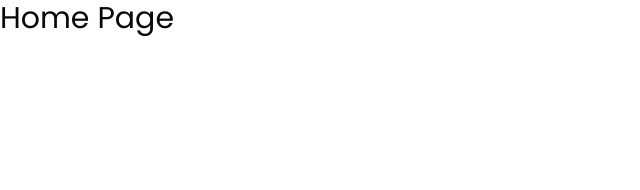
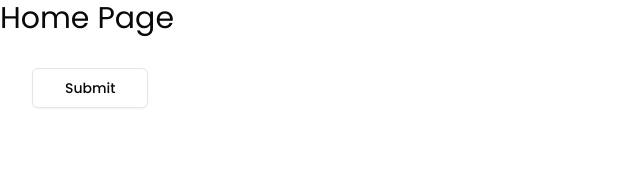
Before and after one commit to Nimira43/Vita, a Next.js app: page / in a window 1280 px wide. Shown: the top 190 px of the page, without its empty margins (0-640 px from the left). Built offline with nearby package versions, Linux system fonts and the light colour scheme.

Commit message:
Shadcn - testing: ok

```diff
--- a/app/page.tsx
+++ b/app/page.tsx
@@ -1,6 +1,14 @@
+import { Button } from '@/components/ui/button'
+
 function HomePage() {
   return (
-    <h1 className="text-3xl">Home Page</h1>
+    <div>
+      <h1 className="text-3xl">Home Page</h1>
+      <Button variant='outline' size='lg' className='capitalize m-8'>
+        Submit
+      </Button>
+    </div>
+
   )
 }
 export default HomePage
```
